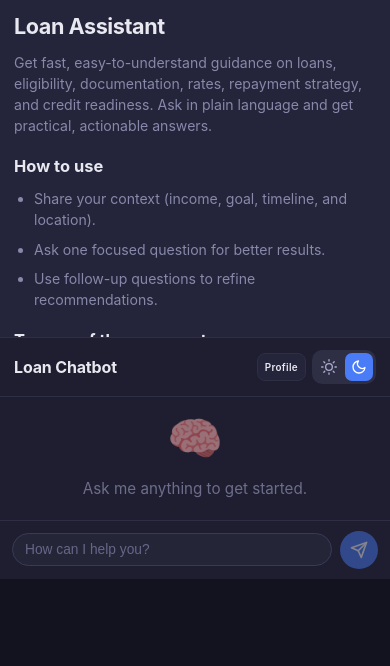
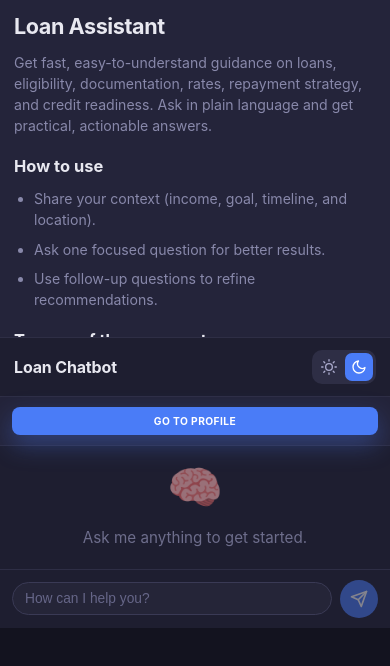
Before and after one commit to adishjain97230/frontendach, a React (Vite) app: page /ml-chatbot in a window 390 px wide. Shown: the top 666 px of the page. Built offline with nearby package versions, Linux system fonts and the light colour scheme.

Commit message:
highlighted profile button

```diff
--- a/src/components/Chatbot.css
+++ b/src/components/Chatbot.css
@@ -352,30 +352,53 @@
   display: inline-flex;
   align-items: center;
   justify-content: center;
-  min-height: 30px;
-  padding: 0 10px;
-  border: 1px solid var(--border);
+  min-height: 34px;
+  padding: 0 12px;
+  border: 1px solid transparent;
   border-radius: 8px;
-  background: var(--surface-elevated);
-  color: var(--text-primary);
+  background: var(--send-bg);
+  color: #ffffff;
   text-decoration: none;
-  font-size: 0.74rem;
-  font-weight: 600;
-  letter-spacing: 0.05em;
+  font-size: 0.75rem;
+  font-weight: 700;
+  letter-spacing: 0.06em;
   text-transform: uppercase;
+  box-shadow: 0 6px 16px rgba(74, 124, 247, 0.28);
   transition: background var(--transition), border-color var(--transition),
-    transform 0.1s;
+    transform 0.1s, box-shadow var(--transition);
 }
 
 .chat-profile-btn:hover {
-  border-color: var(--toggle-active-bg);
-  background: var(--surface-hover);
+  border-color: rgba(255, 255, 255, 0.35);
+  background: var(--send-hover);
   transform: translateY(-1px);
+  box-shadow: 0 8px 18px rgba(58, 108, 231, 0.34);
 }
 
 .chat-profile-btn:focus-visible {
-  outline: 2px solid var(--send-bg);
+  outline: 2px solid var(--send-hover);
   outline-offset: 2px;
+}
+
+.profile-shortcut-row {
+  padding: 12px 20px;
+  border-bottom: 1px solid var(--header-border);
+  background: var(--surface-elevated);
+  display: flex;
+  justify-content: flex-start;
+  flex-shrink: 0;
+}
+
+.chat-profile-btn-prominent {
+  min-height: 40px;
+  padding: 0 16px;
+  font-size: 0.8rem;
+  letter-spacing: 0.07em;
+  box-shadow: 0 10px 24px rgba(74, 124, 247, 0.35);
+}
+
+.chat-profile-btn-prominent:hover {
+  box-shadow: 0 12px 26px rgba(58, 108, 231, 0.42);
 }
 
 .theme-toggle {
@@ -667,7 +690,7 @@
 
   .chat-profile-btn {
     min-height: 28px;
-    padding: 0 8px;
+    padding: 0 9px;
     font-size: 0.68rem;
   }
 }
@@ -725,6 +748,15 @@
     padding: 12px 14px;
   }
 
+  .profile-shortcut-row {
+    padding: 10px 12px;
+  }
+
+  .chat-profile-btn-prominent {
+    min-height: 36px;
+    width: 100%;
+  }
+
   .chat-header-title {
     font-size: 1rem;
   }
@@ -736,9 +768,8 @@
   .chat-profile-btn {
     min-height: 28px;
     padding: 0 7px;
-    font-size: 0.62rem;
-    letter-spacing: 0.03em;
-    text-transform: none;
+    font-size: 0.64rem;
+    letter-spacing: 0.04em;
   }
 
   .theme-btn {
--- a/src/components/Chatbot.tsx
+++ b/src/components/Chatbot.tsx
@@ -54,7 +54,10 @@ const TECH_STACK = [
   { name: "Nginx", icon: "https://cdn.simpleicons.org/nginx/009639" },
   { name: "React", icon: "https://cdn.simpleicons.org/react/61DAFB" },
   { name: "TypeScript", icon: "https://cdn.simpleicons.org/typescript/3178C6" },
-  { name: "AWS", icon: "https://www.vectorlogo.zone/logos/amazon_aws/amazon_aws-icon.svg" },
+  {
+    name: "AWS",
+    icon: "https://www.vectorlogo.zone/logos/amazon_aws/amazon_aws-icon.svg",
+  },
   { name: "Docker", icon: "https://cdn.simpleicons.org/docker/2496ED" },
 ];
 
@@ -328,9 +331,6 @@ const Chatbot = () => {
             <header className="chat-header">
               <span className="chat-header-title">Loan Chatbot</span>
               <div className="chat-header-controls">
-                <Link to="/" className="chat-profile-btn">
-                  Profile
-                </Link>
                 <div className="theme-toggle" role="group" aria-label="Theme">
                   <button
                     className={`theme-btn${!isDark ? " active" : ""}`}
@@ -349,6 +349,14 @@ const Chatbot = () => {
                 </div>
               </div>
             </header>
+            <div className="profile-shortcut-row">
+              <Link
+                to="/"
+                className="chat-profile-btn chat-profile-btn-prominent"
+              >
+                Go to Profile
+              </Link>
+            </div>
 
             {/* Messages */}
             <div className="messages-area">
```
